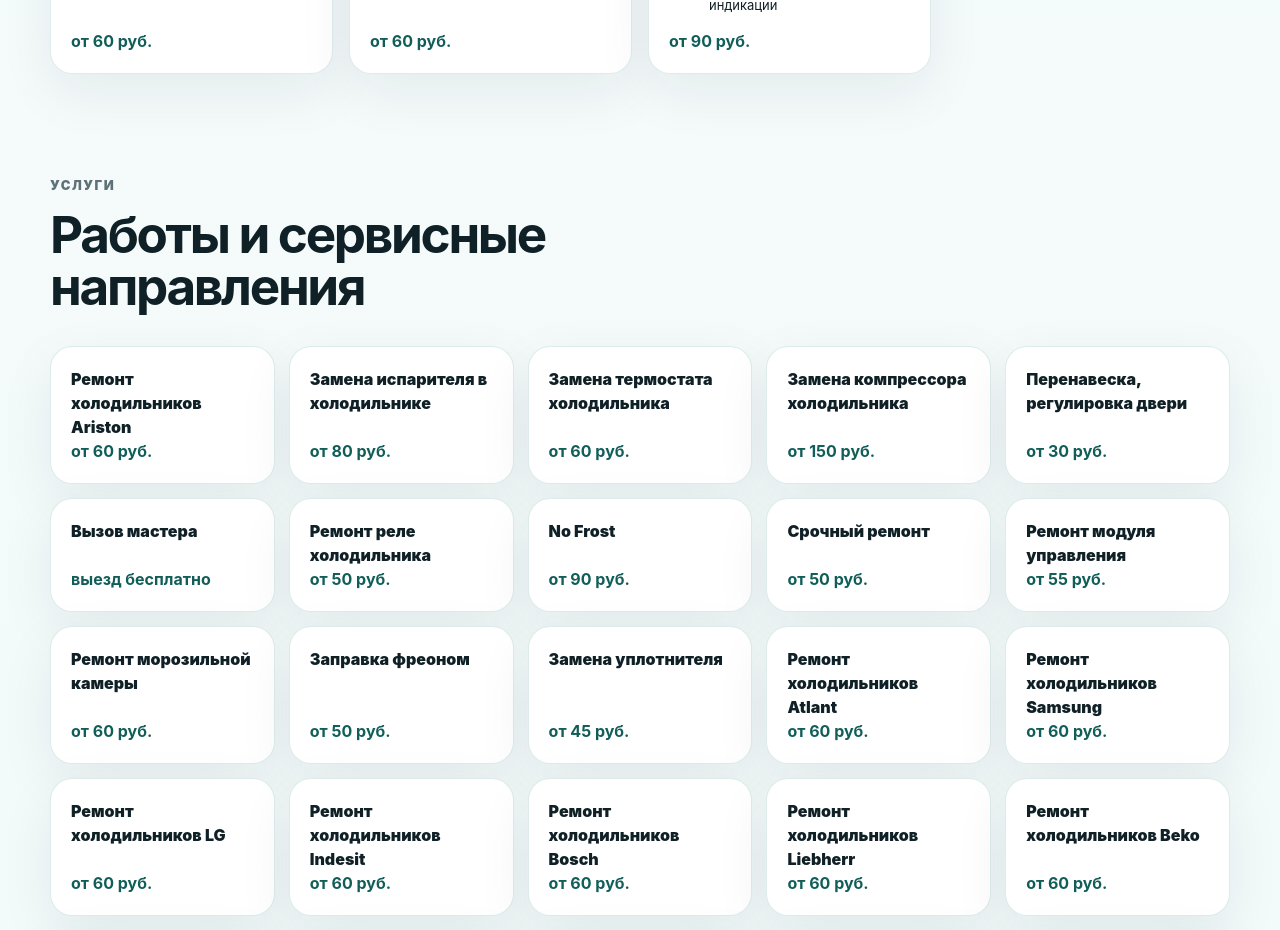
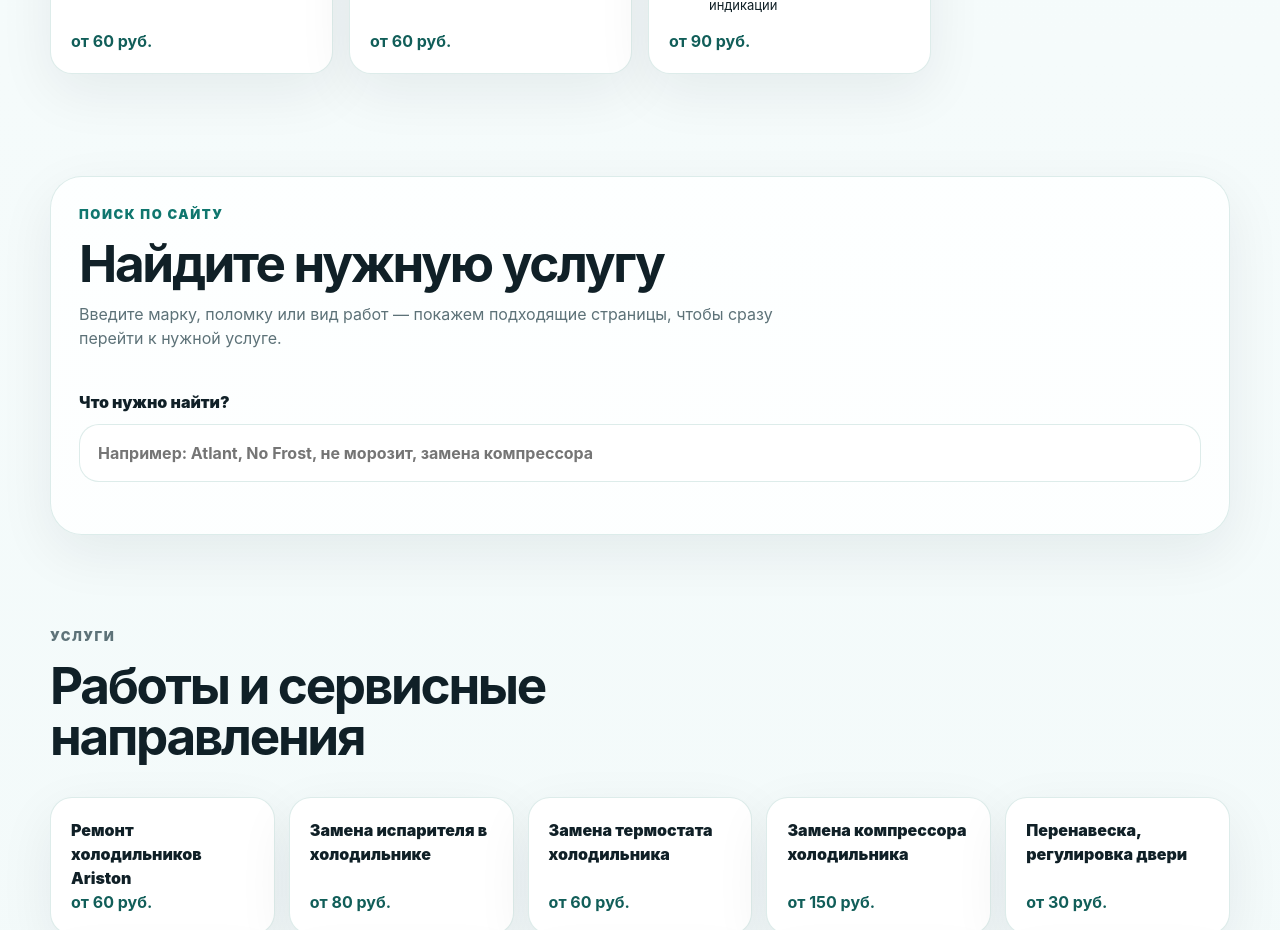
Before and after one commit to Yauhen-Baranau/holodos, a Next.js app: page / in a window 1280 px wide. Shown: the part 3340-4270 px from the top of the page. Built offline with nearby package versions, Linux system fonts and the light colour scheme.

Commit message:
Add sitewide service search

```diff
--- a/app/[slug]/page.tsx
+++ b/app/[slug]/page.tsx
@@ -1,5 +1,6 @@
 import type { Metadata } from "next";
 import Link from "next/link";
+import { SiteSearch } from "../search";
 import { notFound } from "next/navigation";
 import {
   address,
@@ -201,6 +202,8 @@
           </aside>
         </section>
 
+        <SiteSearch pages={servicePages} />
+
         <section
           className="section-shell symptoms"
           aria-labelledby="symptoms-title"
--- a/app/globals.css
+++ b/app/globals.css
@@ -844,3 +844,119 @@
 .problrms_list {
   font-size: 13px;
 }
+
+.site-search {
+  padding-block: 46px;
+}
+
+.site-search__panel {
+  display: grid;
+  gap: 24px;
+  padding: 28px;
+  border: 1px solid var(--line);
+  border-radius: var(--radius-lg);
+  background: rgba(255, 255, 255, 0.82);
+  box-shadow: 0 18px 56px rgba(16, 32, 39, 0.07);
+}
+
+.site-search__heading {
+  max-width: 760px;
+}
+
+.site-search__heading h2 {
+  margin-bottom: 12px;
+}
+
+.site-search__heading p:last-child,
+.site-search__result small,
+.site-search__empty {
+  color: var(--muted);
+}
+
+.site-search__field {
+  display: grid;
+  gap: 10px;
+  font-weight: 900;
+}
+
+.site-search__field input {
+  width: 100%;
+  min-height: 58px;
+  border: 1px solid var(--line);
+  border-radius: 20px;
+  padding: 16px 18px;
+  color: var(--foreground);
+  background: white;
+  font: inherit;
+  font-weight: 700;
+  outline: none;
+  transition:
+    border-color 160ms ease,
+    box-shadow 160ms ease;
+}
+
+.site-search__field input:focus {
+  border-color: rgba(15, 118, 110, 0.55);
+  box-shadow: 0 0 0 4px rgba(15, 118, 110, 0.1);
+}
+
+.site-search__results {
+  display: grid;
+  grid-template-columns: repeat(2, minmax(0, 1fr));
+  gap: 12px;
+}
+
+.site-search__result {
+  display: grid;
+  gap: 8px;
+  min-height: 128px;
+  padding: 18px;
+  border: 1px solid var(--line);
+  border-radius: var(--radius-md);
+  background: white;
+  transition:
+    transform 160ms ease,
+    border-color 160ms ease;
+}
+
+.site-search__result:hover,
+.site-search__result:focus-visible {
+  border-color: rgba(15, 118, 110, 0.45);
+  transform: translateY(-2px);
+}
+
+.site-search__result span {
+  font-size: 18px;
+  font-weight: 900;
+}
+
+.site-search__result small {
+  display: -webkit-box;
+  overflow: hidden;
+  -webkit-box-orient: vertical;
+  -webkit-line-clamp: 2;
+}
+
+.site-search__result strong {
+  color: var(--primary-dark);
+}
+
+.site-search__empty {
+  grid-column: 1 / -1;
+  margin: 0;
+  padding: 18px;
+  border: 1px dashed var(--line);
+  border-radius: var(--radius-md);
+  background: rgba(255, 255, 255, 0.64);
+  font-weight: 700;
+}
+
+@media (max-width: 700px) {
+  .site-search__panel {
+    padding: 22px;
+  }
+
+  .site-search__results {
+    grid-template-columns: 1fr;
+  }
+}
--- a/app/page.tsx
+++ b/app/page.tsx
@@ -1,10 +1,12 @@
 import Link from "next/link";
+import { SiteSearch } from "./search";
 import {
   businessServicePages,
   phoneDisplay,
   phoneHref,
   problemPages,
   repairServicePages,
+  servicePages,
   siteUrl,
 } from "./site-data";
 
@@ -257,6 +259,8 @@
         </section>
 
 
+        <SiteSearch pages={servicePages} />
+
         <section
           className="section-shell related-services"
           aria-labelledby="all-services-title"
--- /dev/null
+++ b/app/search.tsx
@@ -0,0 +1,116 @@
+"use client";
+
+import { useMemo, useState } from "react";
+import Link from "next/link";
+import type { ServicePage } from "./site-data";
+
+type SiteSearchProps = {
+  pages: ServicePage[];
+};
+
+function createSearchIndex(page: ServicePage) {
+  return [
+    page.title,
+    page.menuTitle,
+    page.description,
+    page.lead,
+    page.price,
+    page.duration,
+    page.badge,
+    ...page.symptoms,
+    ...page.sections.flatMap((section) => [
+      section.title,
+      section.body,
+      ...(section.bullets ?? []),
+    ]),
+    ...page.faq.flatMap((item) => [item.question, item.answer]),
+  ]
+    .join(" ")
+    .toLowerCase();
+}
+
+export function SiteSearch({ pages }: SiteSearchProps) {
+  const [query, setQuery] = useState("");
+  const normalizedQuery = query.trim().toLowerCase();
+
+  const indexedPages = useMemo(
+    () =>
+      pages.map((page) => ({
+        page,
+        searchText: createSearchIndex(page),
+      })),
+    [pages],
+  );
+
+  const results = useMemo(() => {
+    if (normalizedQuery.length < 2) {
+      return [];
+    }
+
+    const words = normalizedQuery.split(/\s+/).filter(Boolean);
+
+    return indexedPages
+      .map(({ page, searchText }) => {
+        const score = words.reduce((total, word) => {
+          if (!searchText.includes(word)) {
+            return total;
+          }
+
+          const title = `${page.title} ${page.menuTitle}`.toLowerCase();
+          return total + (title.includes(word) ? 3 : 1);
+        }, 0);
+
+        return { page, score };
+      })
+      .filter((item) => item.score > 0)
+      .sort((first, second) => second.score - first.score)
+      .slice(0, 10);
+  }, [indexedPages, normalizedQuery]);
+
+  const shouldShowEmpty = normalizedQuery.length >= 2 && results.length === 0;
+
+  return (
+    <section className="site-search section-shell" aria-labelledby="site-search-title">
+      <div className="site-search__panel">
+        <div className="site-search__heading">
+          <p className="eyebrow">Поиск по сайту</p>
+          <h2 id="site-search-title">Найдите нужную услугу</h2>
+          <p>
+            Введите марку, поломку или вид работ — покажем подходящие страницы,
+            чтобы сразу перейти к нужной услуге.
+          </p>
+        </div>
+        <label className="site-search__field">
+          <span>Что нужно найти?</span>
+          <input
+            type="search"
+            value={query}
+            onChange={(event) => setQuery(event.target.value)}
+            placeholder="Например: Atlant, No Frost, не морозит, замена компрессора"
+            autoComplete="off"
+          />
+        </label>
+        <div className="site-search__results" aria-live="polite">
+          {results.map(({ page }) => (
+            <Link
+              className="site-search__result"
+              href={`/${page.slug}/`}
+              key={page.slug}
+              title={page.menuTitle}
+            >
+              <span>{page.menuTitle}</span>
+              <small>{page.description}</small>
+              <strong>{page.price}</strong>
+            </Link>
+          ))}
+          {shouldShowEmpty ? (
+            <p className="site-search__empty">
+              Ничего не нашли. Попробуйте написать симптом другими словами или
+              позвоните мастеру — подскажем подходящую услугу.
+            </p>
+          ) : null}
+        </div>
+      </div>
+    </section>
+  );
+}
```
